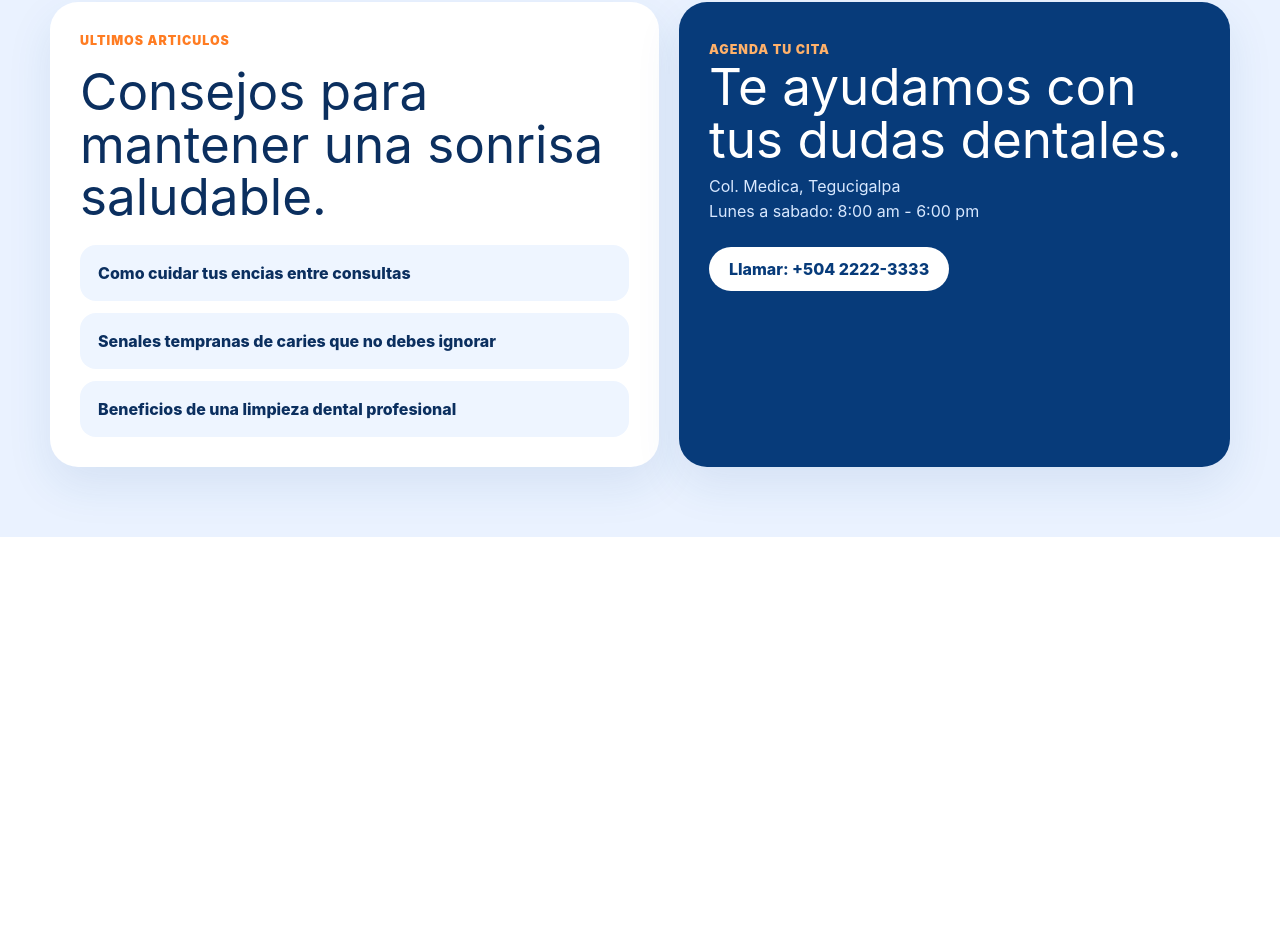
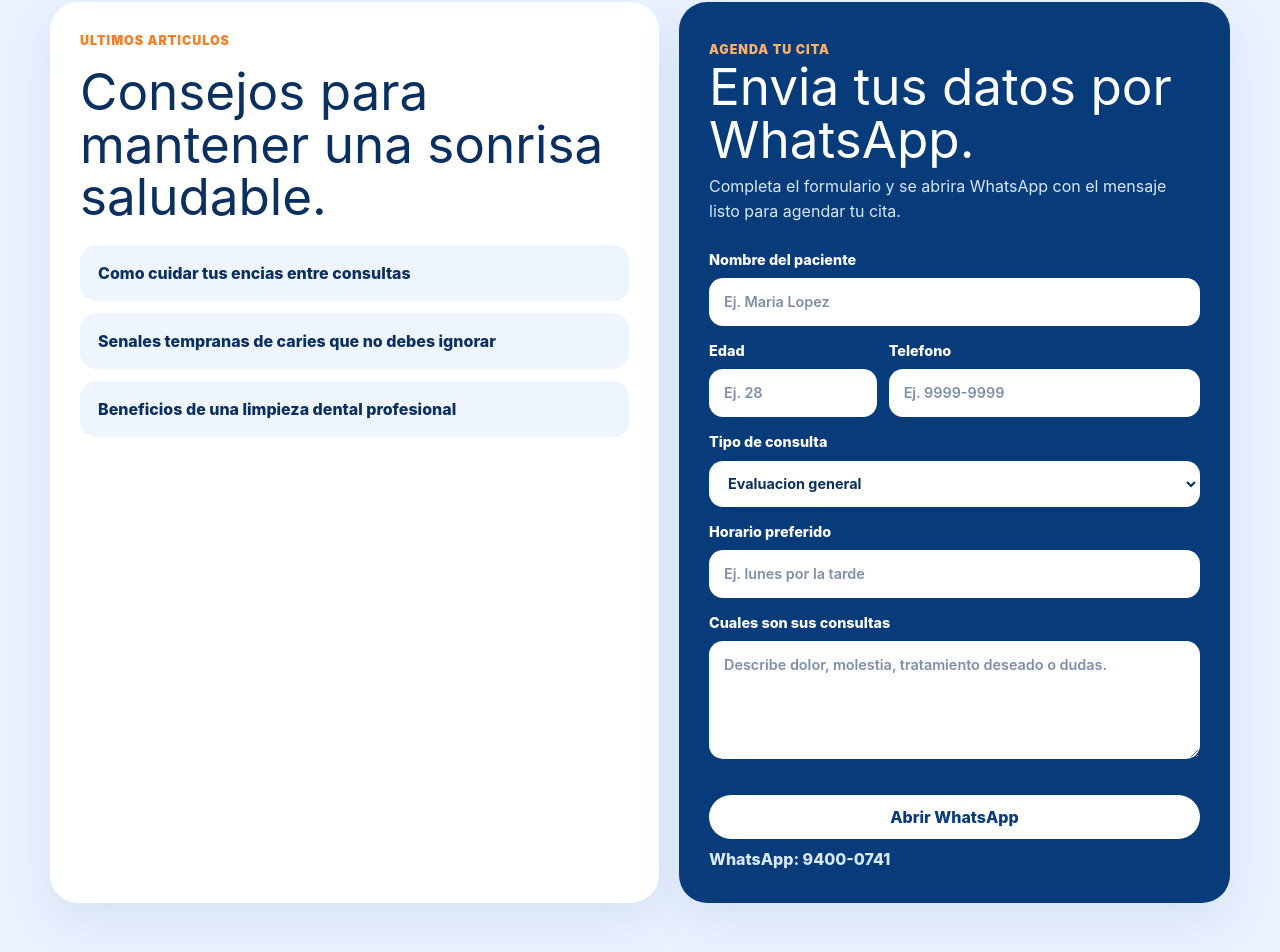
Before and after one commit to oavasquez/dentista_app, an Angular app: page / in a window 1280 px wide. Shown: the part 3054-4006 px from the top of the page. Before the commit the page ends 3591 px from the top, so only its background shows below. Built offline with nearby package versions, Linux system fonts and the light colour scheme.

Commit message:
mejoras aplicadas.

```diff
--- a/package.json
+++ b/package.json
@@ -14,6 +14,7 @@
     "@angular/common": "^16.2.0",
     "@angular/compiler": "^16.2.0",
     "@angular/core": "^16.2.0",
+    "@angular/forms": "^16.2.0",
     "@angular/platform-browser": "^16.2.0",
     "@angular/platform-browser-dynamic": "^16.2.0",
     "rxjs": "~7.8.0",
--- a/src/app/app.component.html
+++ b/src/app/app.component.html
@@ -119,9 +119,81 @@
 
     <div id="contacto" class="contact-panel">
       <p class="eyebrow">Agenda tu cita</p>
-      <h2>Te ayudamos con tus dudas dentales.</h2>
-      <p>Col. Medica, Tegucigalpa<br />Lunes a sabado: 8:00 am - 6:00 pm</p>
-      <a class="primary-button" href="tel:+50422223333">Llamar: +504 2222-3333</a>
+      <h2>Envia tus datos por WhatsApp.</h2>
+      <p>
+        Completa el formulario y se abrira WhatsApp con el mensaje listo para agendar tu cita.
+      </p>
+
+      <form class="appointment-form" #appointmentForm="ngForm" (ngSubmit)="openWhatsappAppointment()">
+        <label>
+          Nombre del paciente
+          <input
+            type="text"
+            name="patientName"
+            required
+            placeholder="Ej. Maria Lopez"
+            [(ngModel)]="appointment.patientName"
+          />
+        </label>
+
+        <div class="form-row">
+          <label>
+            Edad
+            <input
+              type="number"
+              name="age"
+              required
+              min="1"
+              max="120"
+              placeholder="Ej. 28"
+              [(ngModel)]="appointment.age"
+            />
+          </label>
+
+          <label>
+            Telefono
+            <input
+              type="tel"
+              name="phone"
+              placeholder="Ej. 9999-9999"
+              [(ngModel)]="appointment.phone"
+            />
+          </label>
+        </div>
+
+        <label>
+          Tipo de consulta
+          <select name="consultationType" required [(ngModel)]="appointment.consultationType">
+            <option *ngFor="let type of consultationTypes" [value]="type">{{ type }}</option>
+          </select>
+        </label>
+
+        <label>
+          Horario preferido
+          <input
+            type="text"
+            name="preferredSchedule"
+            placeholder="Ej. lunes por la tarde"
+            [(ngModel)]="appointment.preferredSchedule"
+          />
+        </label>
+
+        <label>
+          Cuales son sus consultas
+          <textarea
+            name="notes"
+            rows="4"
+            placeholder="Describe dolor, molestia, tratamiento deseado o dudas."
+            [(ngModel)]="appointment.notes"
+          ></textarea>
+        </label>
+
+        <button class="primary-button whatsapp-button" type="submit" [disabled]="appointmentForm.invalid">
+          Abrir WhatsApp
+        </button>
+      </form>
+
+      <p class="contact-note">WhatsApp: 9400-0741</p>
     </div>
   </section>
 </main>
--- a/src/app/app.component.scss
+++ b/src/app/app.component.scss
@@ -439,11 +439,82 @@ cite {
   color: #d8e8ff;
 }
 
+.appointment-form {
+  display: grid;
+  gap: 14px;
+  margin-top: 24px;
+}
+
+.appointment-form label {
+  display: grid;
+  gap: 8px;
+  color: #ffffff;
+  font-size: 0.9rem;
+  font-weight: 800;
+}
+
+.form-row {
+  display: grid;
+  grid-template-columns: 0.7fr 1.3fr;
+  gap: 12px;
+}
+
+.appointment-form input,
+.appointment-form select,
+.appointment-form textarea {
+  width: 100%;
+  min-height: 46px;
+  padding: 12px 14px;
+  border: 1px solid rgba(255, 255, 255, 0.18);
+  border-radius: 14px;
+  color: #0b2f5f;
+  font: inherit;
+  font-weight: 700;
+  background: #ffffff;
+  outline: none;
+}
+
+.appointment-form textarea {
+  min-height: 118px;
+  resize: vertical;
+}
+
+.appointment-form input:focus,
+.appointment-form select:focus,
+.appointment-form textarea:focus {
+  border-color: #ffb16a;
+  box-shadow: 0 0 0 3px rgba(255, 177, 106, 0.28);
+}
+
+.appointment-form input::placeholder,
+.appointment-form textarea::placeholder {
+  color: #7d8fa7;
+  font-weight: 600;
+}
+
 .contact-panel .primary-button {
   margin-top: 22px;
   color: #073b7a;
   background: #ffffff;
   box-shadow: none;
+}
+
+.whatsapp-button {
+  width: 100%;
+  border: 0;
+  cursor: pointer;
+}
+
+.whatsapp-button:disabled {
+  color: #8090a3;
+  background: #d9e4f1;
+  cursor: not-allowed;
+  transform: none;
+}
+
+.contact-note {
+  margin-top: 16px;
+  font-weight: 800;
 }
 
 @media (max-width: 980px) {
@@ -530,6 +601,10 @@ cite {
     padding: 24px;
   }
 
+  .form-row {
+    grid-template-columns: 1fr;
+  }
+
   blockquote {
     font-size: 1.12rem;
   }
--- a/src/app/app.component.ts
+++ b/src/app/app.component.ts
@@ -1,4 +1,13 @@
 import { Component } from '@angular/core';
+
+interface AppointmentForm {
+  patientName: string;
+  age: string;
+  phone: string;
+  consultationType: string;
+  preferredSchedule: string;
+  notes: string;
+}
 
 @Component({
   selector: 'app-root',
@@ -7,6 +16,7 @@ import { Component } from '@angular/core';
 })
 export class AppComponent {
   readonly title = 'Clinica Den';
+  readonly whatsappNumber = '50494000741';
 
   readonly stats = [
     { value: '98%', label: 'satisfaccion' },
@@ -42,4 +52,39 @@ export class AppComponent {
     'Senales tempranas de caries que no debes ignorar',
     'Beneficios de una limpieza dental profesional',
   ];
+
+  readonly consultationTypes = [
+    'Evaluacion general',
+    'Limpieza dental',
+    'Dolor o emergencia',
+    'Ortodoncia',
+    'Blanqueamiento',
+    'Implantes',
+    'Consulta infantil',
+  ];
+
+  appointment: AppointmentForm = {
+    patientName: '',
+    age: '',
+    phone: '',
+    consultationType: 'Evaluacion general',
+    preferredSchedule: '',
+    notes: '',
+  };
+
+  openWhatsappAppointment(): void {
+    const message = [
+      'Hola Clinica Den, quiero agendar una cita.',
+      '',
+      `Nombre del paciente: ${this.appointment.patientName.trim()}`,
+      `Edad: ${this.appointment.age.trim()}`,
+      `Telefono de contacto: ${this.appointment.phone.trim() || 'No indicado'}`,
+      `Tipo de consulta: ${this.appointment.consultationType}`,
+      `Horario preferido: ${this.appointment.preferredSchedule.trim() || 'No indicado'}`,
+      `Detalle de la consulta: ${this.appointment.notes.trim() || 'No indicado'}`,
+    ].join('\n');
+
+    const whatsappUrl = `https://wa.me/${this.whatsappNumber}?text=${encodeURIComponent(message)}`;
+    window.open(whatsappUrl, '_blank', 'noopener');
+  }
 }
--- a/src/app/app.module.ts
+++ b/src/app/app.module.ts
@@ -1,10 +1,11 @@
 import { NgModule } from '@angular/core';
 import { BrowserModule } from '@angular/platform-browser';
+import { FormsModule } from '@angular/forms';
 import { AppComponent } from './app.component';
 
 @NgModule({
   declarations: [AppComponent],
-  imports: [BrowserModule],
+  imports: [BrowserModule, FormsModule],
   providers: [],
   bootstrap: [AppComponent],
 })
```
Also changed, not shown: 5 other files (tests, documents, lock files or other folders).
